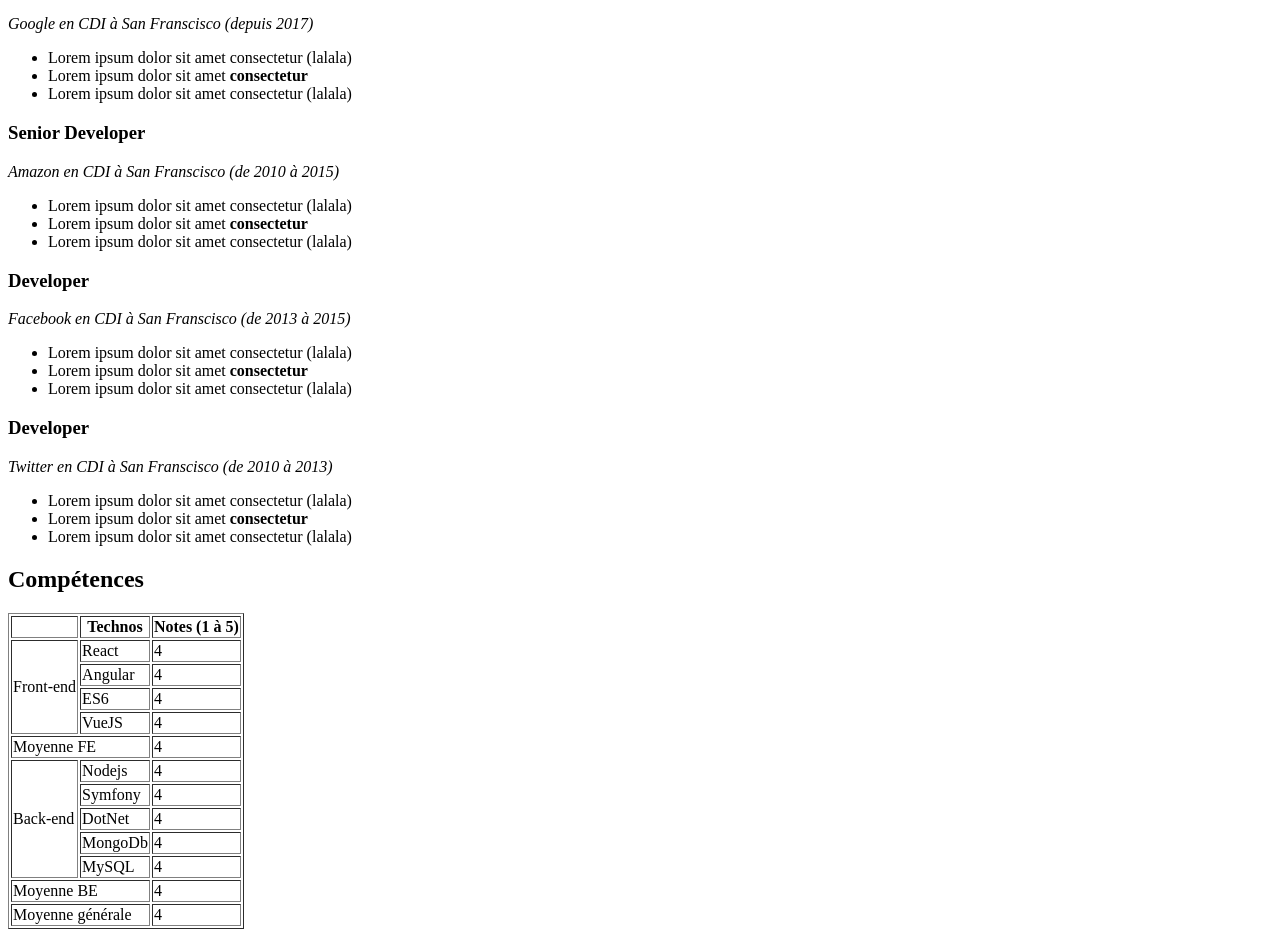
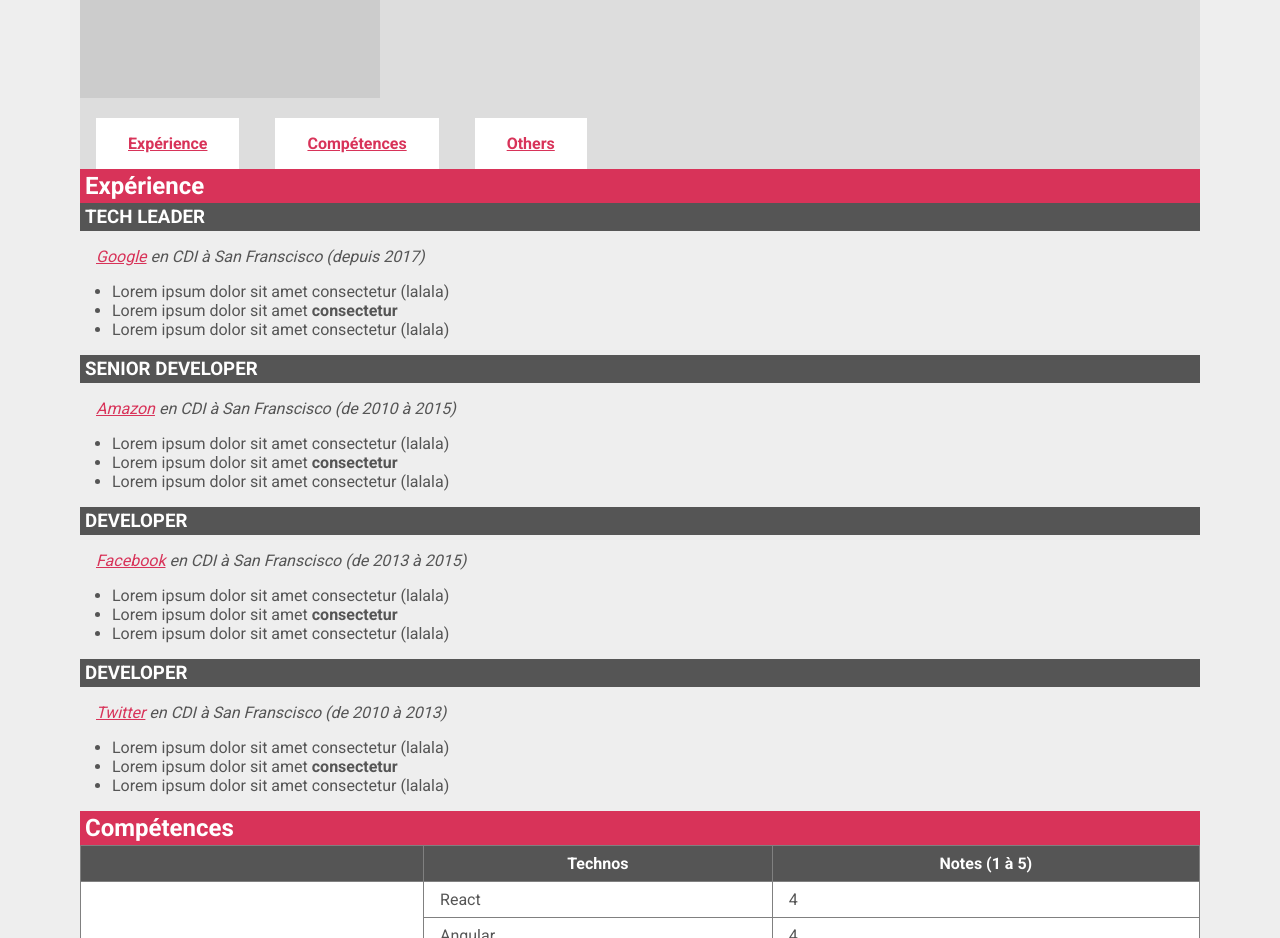
Before and after one commit to samuel-gomez/formation-front-end, a plain HTML site: page index.html in a window 1280 px wide. Shown: the part 634-1572 px from the top of the page. Drawn offline with Linux system fonts and the light colour scheme; placeholder pictures from the web are drawn by us.

Commit message:
exo05 basic style

```diff
--- a/index.html
+++ b/index.html
@@ -7,6 +7,7 @@
     <meta http-equiv="X-UA-Compatible" content="IE=edge">
     <title>Page CV</title>
     <meta name="viewport" content="width=device-width, initial-scale=1">
+    <link rel="stylesheet" type="text/css" media="screen" href="main.css" />
 </head>
 
 <body>
@@ -41,7 +42,8 @@
             <h2 id="exp">Expérience</h2>
             <article>
                 <h3>Tech leader</h3>
-                <i>Google en CDI à San Franscisco (depuis 2017)</i>
+                <i>
+                    <a href="http://www.google.fr" target="blank" title="Aller sur Google.fr">Google</a> en CDI à San Franscisco (depuis 2017)</i>
                 <ul>
                     <li>Lorem ipsum dolor sit amet consectetur (lalala) </li>
                     <li>Lorem ipsum dolor sit amet
@@ -52,7 +54,8 @@
             </article>
             <article>
                 <h3>Senior Developer</h3>
-                <i>Amazon en CDI à San Franscisco (de 2010 à 2015)</i>
+                <i>
+                    <a href="http://www.amazon.fr" target="blank" title="Aller sur amazon.fr">Amazon</a> en CDI à San Franscisco (de 2010 à 2015)</i>
                 <ul>
                     <li>Lorem ipsum dolor sit amet consectetur (lalala) </li>
                     <li>Lorem ipsum dolor sit amet
@@ -63,7 +66,8 @@
             </article>
             <article>
                 <h3>Developer</h3>
-                <i>Facebook en CDI à San Franscisco (de 2013 à 2015)</i>
+                <i>
+                    <a href="http://www.facebook.fr" target="blank" title="Aller sur facebook.fr">Facebook</a> en CDI à San Franscisco (de 2013 à 2015)</i>
                 <ul>
                     <li>Lorem ipsum dolor sit amet consectetur (lalala) </li>
                     <li>Lorem ipsum dolor sit amet
@@ -74,7 +78,8 @@
             </article>
             <article>
                 <h3>Developer</h3>
-                <i>Twitter en CDI à San Franscisco (de 2010 à 2013)</i>
+                <i>
+                    <a href="http://www.twitter.com" target="blank" title="Aller sur twitter.com">Twitter</a> en CDI à San Franscisco (de 2010 à 2013)</i>
                 <ul>
                     <li>Lorem ipsum dolor sit amet consectetur (lalala) </li>
                     <li>Lorem ipsum dolor sit amet
--- /dev/null
+++ b/main.css
@@ -0,0 +1,88 @@
+/* Import de la font  ************************************************/
+
+@import url("https://fonts.googleapis.com/css?family=Roboto:400,500,700");
+
+/* Style *************************************************************/
+
+body {
+  background: #eee;
+  margin: 0;
+  padding: 5rem;
+  font-size: 16px;
+  font-family: "Roboto", sans-serif;
+  color: #555;
+}
+header {
+  background: #ddd;
+}
+header ul {
+  list-style: none;
+  margin: 0;
+  background: #fff;
+}
+header ul li {
+  padding: 0.5rem 0;
+}
+
+a {
+  color: #d83359;
+}
+i {
+  padding: 1rem;
+}
+h1 {
+  background: #fff;
+  border-bottom: 3px solid #d83359;
+  text-align: center;
+  font-size: 4rem;
+  margin: 0;
+  padding: 2rem;
+}
+h2 {
+  background: #d83359;
+  color: #ffffff;
+  padding: 3px 5px;
+  margin: 0;
+}
+h3 {
+  text-transform: uppercase;
+  color: #ffffff;
+  background: #555;
+  padding: 3px 5px;
+  margin: 0 0 1rem 0;
+}
+nav {
+  padding: 1rem;
+  margin: 1rem 0 0 0;
+  font-weight: bold;
+}
+nav a {
+  margin-right: 2rem;
+  padding: 1rem 2rem;
+  background: #fff;
+}
+nav a:hover {
+  margin-right: 2rem;
+  padding: 1rem 2rem;
+  color: #fff;
+  background: #d83359;
+}
+article ul {
+  padding: 0 1rem;
+  margin-left: 1rem;
+}
+
+table {
+  background: #ffffff;
+  width: 100%;
+  border-collapse: collapse;
+  margin-bottom: 2rem;
+}
+th {
+  padding: 0.5rem 1rem;
+  color: #ffffff;
+  background: #555;
+}
+td {
+  padding: 0.5rem 1rem;
+}
```
Also changed, not shown: README.md, pagecv.png (added).
